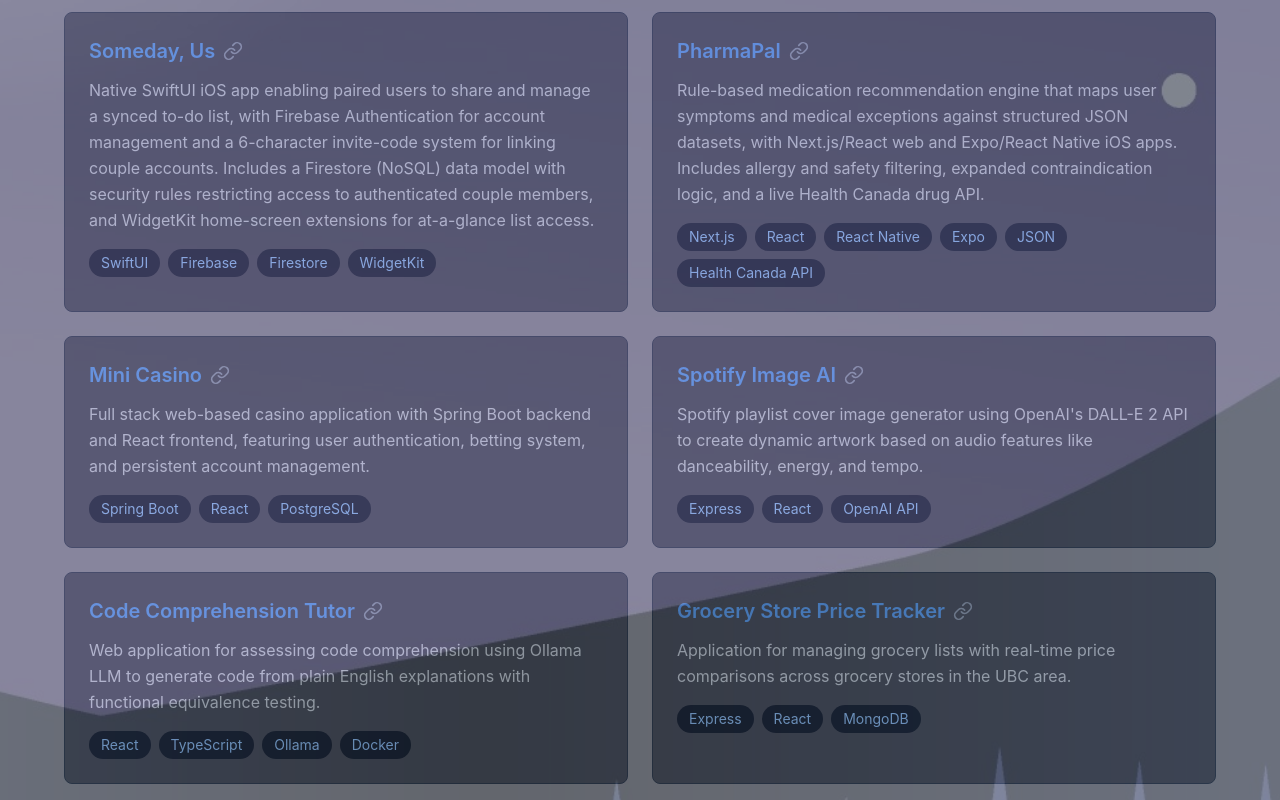
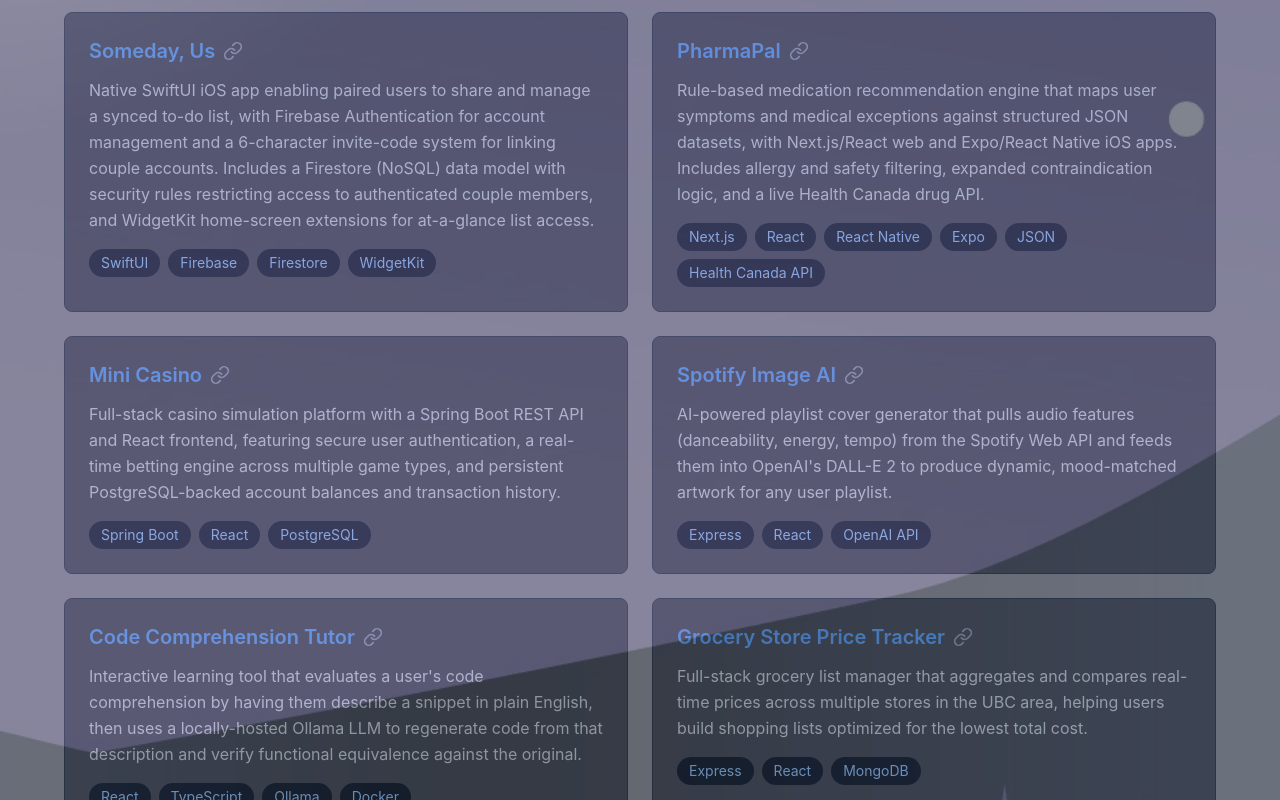
Before and after one commit to AndePark/Personal_Website, a React (Create React App) app in the folder frontend/: page / in a window 1280 px wide. Shown: the part 2000-2800 px from the top of the page. Built offline with nearby package versions, Linux system fonts and the light colour scheme.

Commit message:
Updated Project List

```diff
--- a/frontend/src/App.js
+++ b/frontend/src/App.js
@@ -74,25 +74,25 @@
     },
     {
       title: "Mini Casino",
-      description: "Full stack web-based casino application with Spring Boot backend and React frontend, featuring user authentication, betting system, and persistent account management.",
+      description: "Full-stack casino simulation platform with a Spring Boot REST API and React frontend, featuring secure user authentication, a real-time betting engine across multiple game types, and persistent PostgreSQL-backed account balances and transaction history.",
       tech: ["Spring Boot", "React", "PostgreSQL"],
       link: "https://github.com/AndePark/Casino"
     },
     {
       title: "Spotify Image AI",
-      description: "Spotify playlist cover image generator using OpenAI's DALL-E 2 API to create dynamic artwork based on audio features like danceability, energy, and tempo.",
+      description: "AI-powered playlist cover generator that pulls audio features (danceability, energy, tempo) from the Spotify Web API and feeds them into OpenAI's DALL-E 2 to produce dynamic, mood-matched artwork for any user playlist.",
       tech: ["Express", "React", "OpenAI API"],
       link: "https://github.com/AndePark/Spotify-Image-AI"
     },
     {
       title: "Code Comprehension Tutor",
-      description: "Web application for assessing code comprehension using Ollama LLM to generate code from plain English explanations with functional equivalence testing.",
+      description: "Interactive learning tool that evaluates a user's code comprehension by having them describe a snippet in plain English, then uses a locally-hosted Ollama LLM to regenerate code from that description and verify functional equivalence against the original.",
       tech: ["React", "TypeScript", "Ollama", "Docker"],
       link: "https://github.com/AndePark/LLM-Tutor"
     },
     {
       title: "Grocery Store Price Tracker",
-      description: "Application for managing grocery lists with real-time price comparisons across grocery stores in the UBC area.",
+      description: "Full-stack grocery list manager that aggregates and compares real-time prices across multiple stores in the UBC area, helping users build shopping lists optimized for the lowest total cost.",
       tech: ["Express", "React", "MongoDB"],
       link: "https://github.com/AndePark/Grocery-Store-Picker"
     },
```
